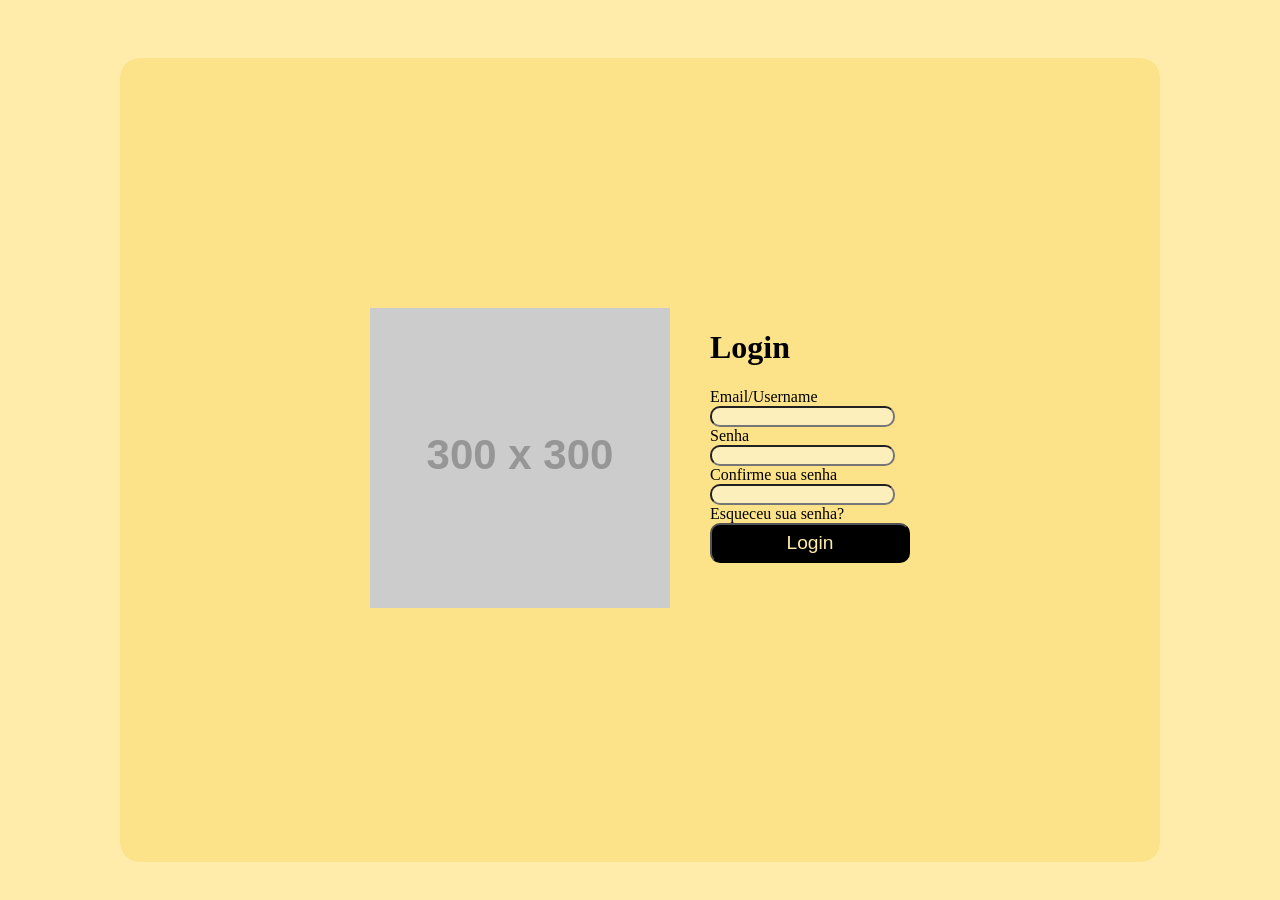
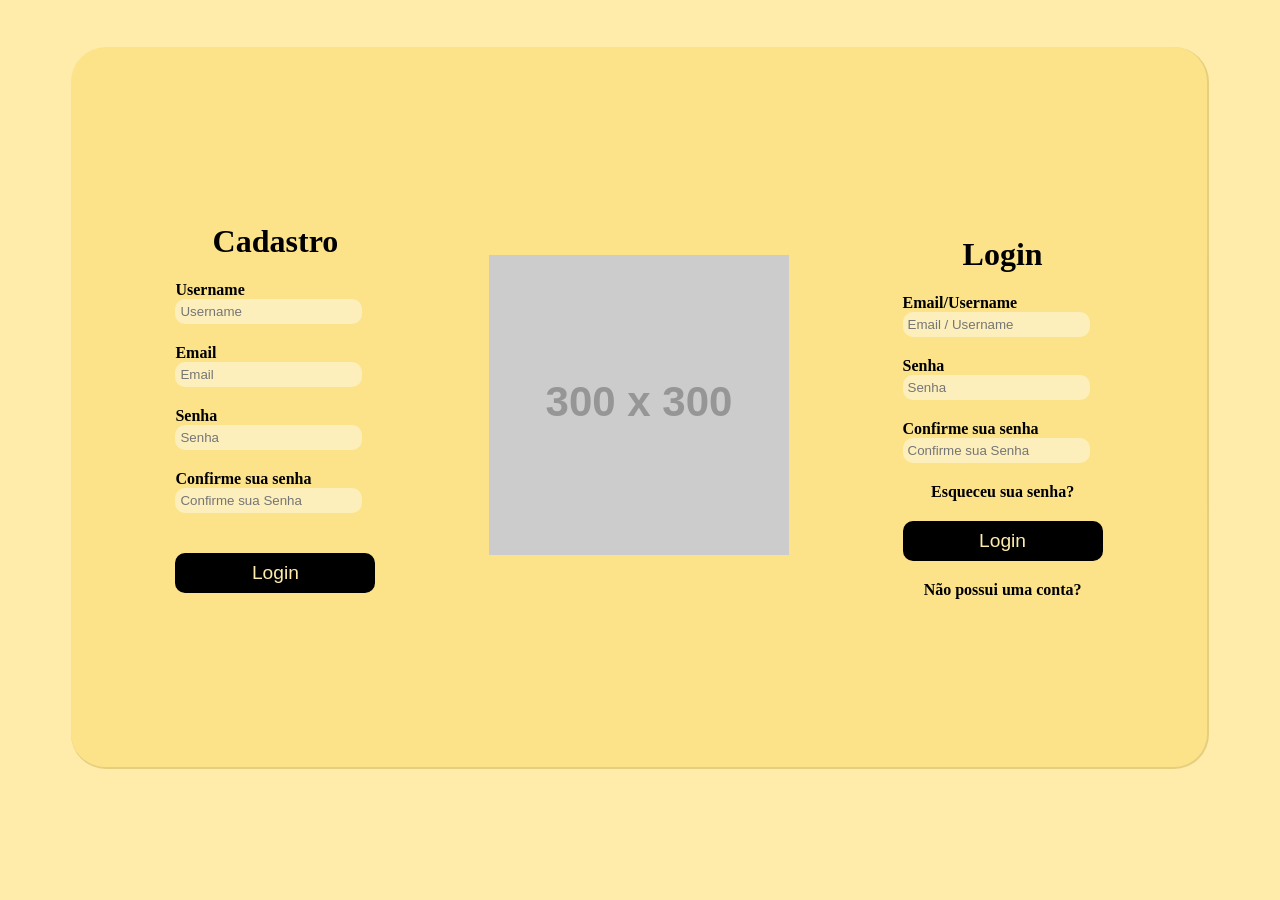
Before and after one commit to NoctuaStudio/Cooknator, a plain HTML site: page pages/login.html in a window 1280 px wide. After the commit the page ends 816 px from the top, so only its background shows below. Drawn offline with Linux system fonts and the light colour scheme; placeholder pictures from the web are drawn by us.

Commit message:
coloquei o cadastro junto com o login e ajustei o login

```diff
--- a/pages/login.html
+++ b/pages/login.html
@@ -9,6 +9,41 @@
 </head>
 <body>
     <main>
+        <div class="div_flex">
+            <form action="">
+                <h1 class="div_a">Cadastro</h1>
+
+                <div>
+                    <label for="email_username"><strong>Username</strong></label>
+                </div>
+                <div>
+                    <input type="text" placeholder="Username">
+                </div>
+                <div>
+                    <label for="email_username"><strong>Email</strong></label>
+                </div>
+                <div>
+                    <input type="text" placeholder="Email">
+                </div>
+
+                <div>
+                    <label for="senha"><strong>Senha</strong></label>
+                </div>
+                <div>
+                    <input type="password" placeholder="Senha">
+                </div>
+
+                <div>
+                    <label for="confirma_senha"><strong>Confirme sua senha</strong></label>
+                </div>
+                <div>
+                    <input type="password" placeholder="Confirme sua Senha">
+                </div>
+                <div class="margin">
+                    <button>Login</button>
+                </div>
+            </form>
+        </div>
         <div class="div_img">
             <img
             src="https://placehold.jp/300x300.png"
@@ -16,32 +51,36 @@
         </div>
         <div class="div_flex">
             <form action="">
-                <h1>Login</h1>
+                <h1 class="div_a">Login</h1>
 
                 <div>
-                    <label for="email_username">Email/Username</label>
+                    <label for="email_username"><strong>Email/Username</strong></label>
                 </div>
                 <div>
-                    <input type="text">
+                    <input type="text" placeholder="Email / Username">
                 </div>
 
                 <div>
-                    <label for="senha">Senha</label>
+                    <label for="senha"><strong>Senha</strong></label>
                 </div>
                 <div>
-                    <input type="password">
+                    <input type="password" placeholder="Senha">
                 </div>
 
                 <div>
-                    <label for="confirma_senha">Confirme sua senha</label>
+                    <label for="confirma_senha"><strong>Confirme sua senha</strong></label>
                 </div>
                 <div>
-                    <input type="password">
+                    <input type="password" placeholder="Confirme sua Senha">
                 </div>
-
-                <a href="#">Esqueceu sua senha?</a>
-                <div>
+                <div class="div_a">
+                    <a href="#"><strong>Esqueceu sua senha?</strong></a>
+                </div>
+                <div class="margin">
                     <button>Login</button>
+                </div>
+                <div class="div_a">
+                    <a href="#"><strong>Não possui uma conta?</strong></a>
                 </div>
             </form>
         </div>
--- a/pages/styles/login.css
+++ b/pages/styles/login.css
@@ -4,25 +4,37 @@ body{
     display: flex;
     justify-content: center;
     align-items: center;
+    height: 100vh;
 }
 
 main{
     background-color: #FCE38A;
     display: flex;
     flex-direction: row;
-    padding: 250px;
-    margin: 50px;
-    border-radius: 20px;
+    height: 90%;
+    width: 90%;
+    margin-top: 5%;
+    margin-left: 5%;
+    margin-bottom: 5%;
+    margin-right: 5%;
+    border-radius: 35px;
+    justify-content: center;
+    align-items: center;
+    border-bottom: 2px solid rgba(0, 0, 0, 0.089);
+    border-right: 2px solid rgba(0, 0, 0, 0.089);
 }
 
 input{
     background-color: #FDEFBC;
     border-radius: 10px;
+    border: none;
+    padding: 5px;
 }
 
 a{
     text-decoration: none;
     color: black;
+
 }
 
 button{
@@ -32,16 +44,37 @@ button{
     width: 200px;
     height: 40px;
     font-size: larger;
+    border: none;
 }
 
 form{
     flex-direction: column;
 }
 
+input{
+    margin-bottom: 20px;
+}
+
+.margin{
+    margin-top: 20px;
+    margin-bottom: 20px;
+}
+
 .div_img{
-    margin-right: 40px;
+    margin-right: 10%;
+    margin-left: 10%;
 }
 
 .div_flex{
     display: flex;
 }
+
+.div_a{
+    align-items: center;
+    justify-content: center;
+    text-align: center;
+}
+
+input:focus{
+    outline: 0;
+}
```
Also changed, not shown: pages/cadastro.html (deleted, +0 -21 lines), pages/index.html (+0 -1 lines), pages/styles/cadastro.css (deleted).
